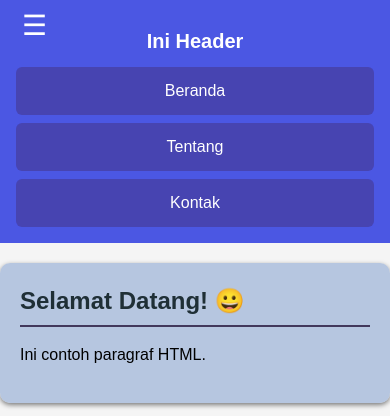
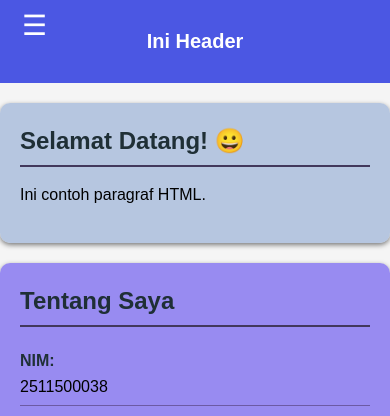
Before and after one commit to 2511500038-collab/2511500038-PWD-TI1A-25260, a PHP site: page /pertemuan-05/index.html in a window 390 px wide. Shown: the top 416 px of the page. Run offline with PHP 8.4, Linux system fonts and the light colour scheme.

Commit message:
styling utk elemen nav

```diff
--- a/pertemuan-05/style.css
+++ b/pertemuan-05/style.css
@@ -191,6 +191,14 @@ footer {
         top: 8px;
     }
 
+    nav {
+        display: none;
+        flex-direction: column;
+        background-color: rgb(75, 87, 227);
+        width: 100%;
+        padding: 5px 0;
+    }
+
     header {
         padding: 16px;
         position: sticky;
```
Also changed, not shown: 1 other file.
